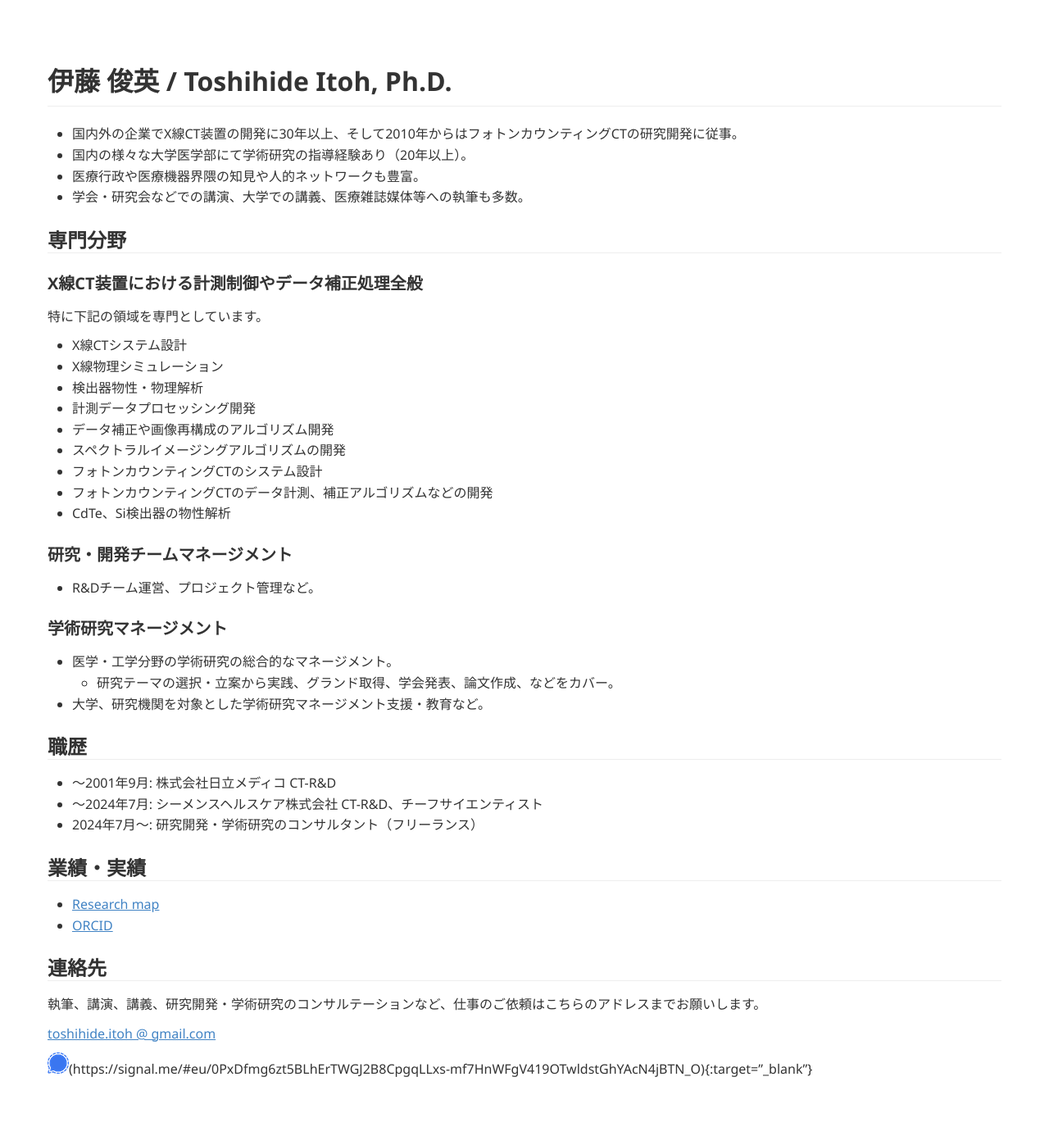
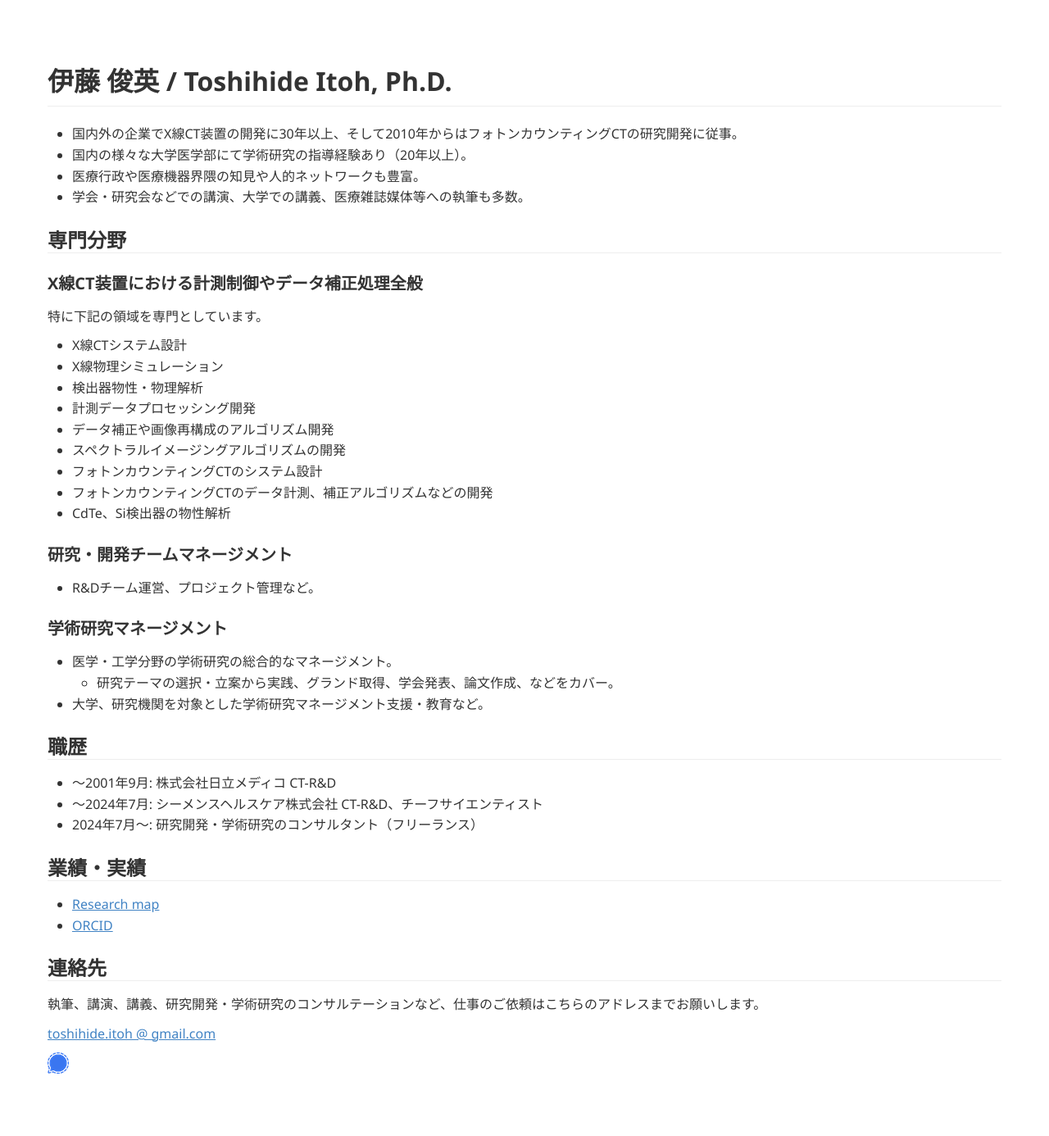
Before and after one commit to tnitoh/tnitoh.github.io, a Jekyll site: the page built from index.md, in a window 1280 px wide. Shown: the whole page at 82% size. Built offline with Jekyll 4.4.1, drawn with Linux system fonts in a browser that asks for light colours; Markdown is read by kramdown in place of the engine named in the settings.

Commit message:
Update index.md

```diff
--- a/index.md
+++ b/index.md
@@ -53,4 +53,4 @@
 [toshihide.itoh @ gmail.com](contact_note.md)
 
 <!-- [Signal](https://signal.me/#eu/0PxDfmg6zt5BLhErTWGJ2B8CpgqLLxs-mf7HnWFgV419OTwldstGhYAcN4jBTN_O){:target="_blank"} -->
-![Signal](https://github.com/tnitoh/tnitoh.github.io/blob/main/signal-logo.png)(https://signal.me/#eu/0PxDfmg6zt5BLhErTWGJ2B8CpgqLLxs-mf7HnWFgV419OTwldstGhYAcN4jBTN_O){:target="_blank"}
+[![Signal](https://github.com/tnitoh/tnitoh.github.io/blob/main/signal-logo.png)](https://signal.me/#eu/0PxDfmg6zt5BLhErTWGJ2B8CpgqLLxs-mf7HnWFgV419OTwldstGhYAcN4jBTN_O){:target="_blank"}
```
